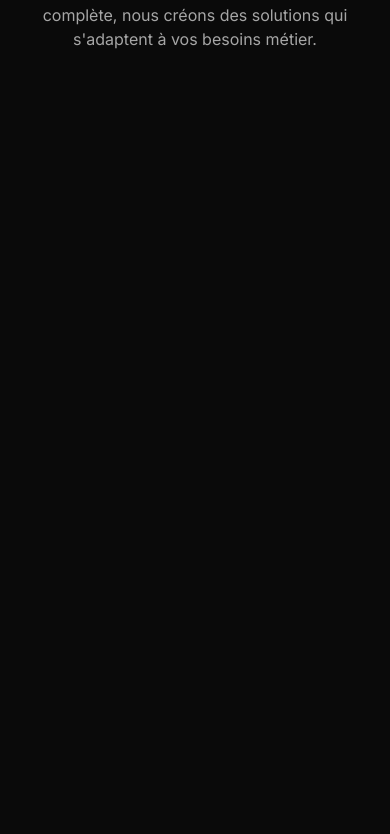
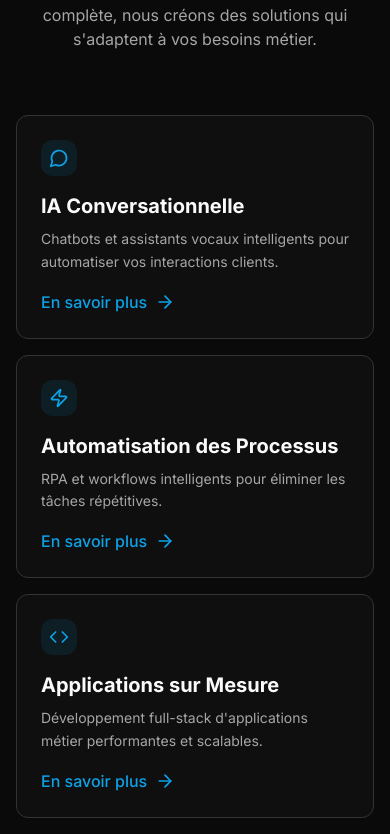
Before and after one commit to OliverThys/MaolysWebsite, a Next.js app: page / in a window 390 px wide. Shown: the part 1005-1839 px from the top of the page. Built offline with nearby package versions, Linux system fonts and the light colour scheme; a web font is replaced by a local one.

Commit message:
fix: Correction affichage section services sur mobile
- Forcer initial={{ opacity: 1 }} et animate={{ opacity: 1 }} sur mobile
- Ajouter rÃ¨gles CSS pour forcer opacity: 1 sur tous motion.div mobile
- S'assurer que les cartes services s'affichent correctement sans animations

```diff
--- a/app/globals.css
+++ b/app/globals.css
@@ -164,7 +164,13 @@ button, a {
   }
 
   /* Forcer l'opacité à 1 pour éviter les clignotements */
-  [data-framer-component] {
+  [data-framer-component],
+  [data-framer-name] {
+    opacity: 1 !important;
+  }
+
+  /* S'assurer que tous les motion.div sont visibles */
+  div[style*="opacity"] {
     opacity: 1 !important;
   }
 }
--- a/components/sections/services.tsx
+++ b/components/sections/services.tsx
@@ -98,8 +98,9 @@ export function ServicesSection() {
 
         <motion.div
           variants={isMobile ? undefined : containerVariants}
-          initial={isMobile ? undefined : "hidden"}
+          initial={isMobile ? { opacity: 1 } : "hidden"}
           whileInView={isMobile ? undefined : "visible"}
+          animate={isMobile ? { opacity: 1 } : undefined}
           viewport={{ once: true, margin: isMobile ? "0px" : "-50px" }}
           className="grid grid-cols-1 md:grid-cols-2 gap-4 lg:gap-6"
         >
@@ -110,8 +111,8 @@ export function ServicesSection() {
               <motion.div
                 key={service.title}
                 variants={isMobile ? undefined : itemVariants}
-                initial={isMobile ? undefined : "hidden"}
-                animate={isMobile ? undefined : "visible"}
+                initial={isMobile ? { opacity: 1 } : "hidden"}
+                animate={isMobile ? { opacity: 1 } : "visible"}
                 className={isLarge ? "md:col-span-2 lg:col-span-1" : ""}
               >
                 <Link href={service.href}>
```
